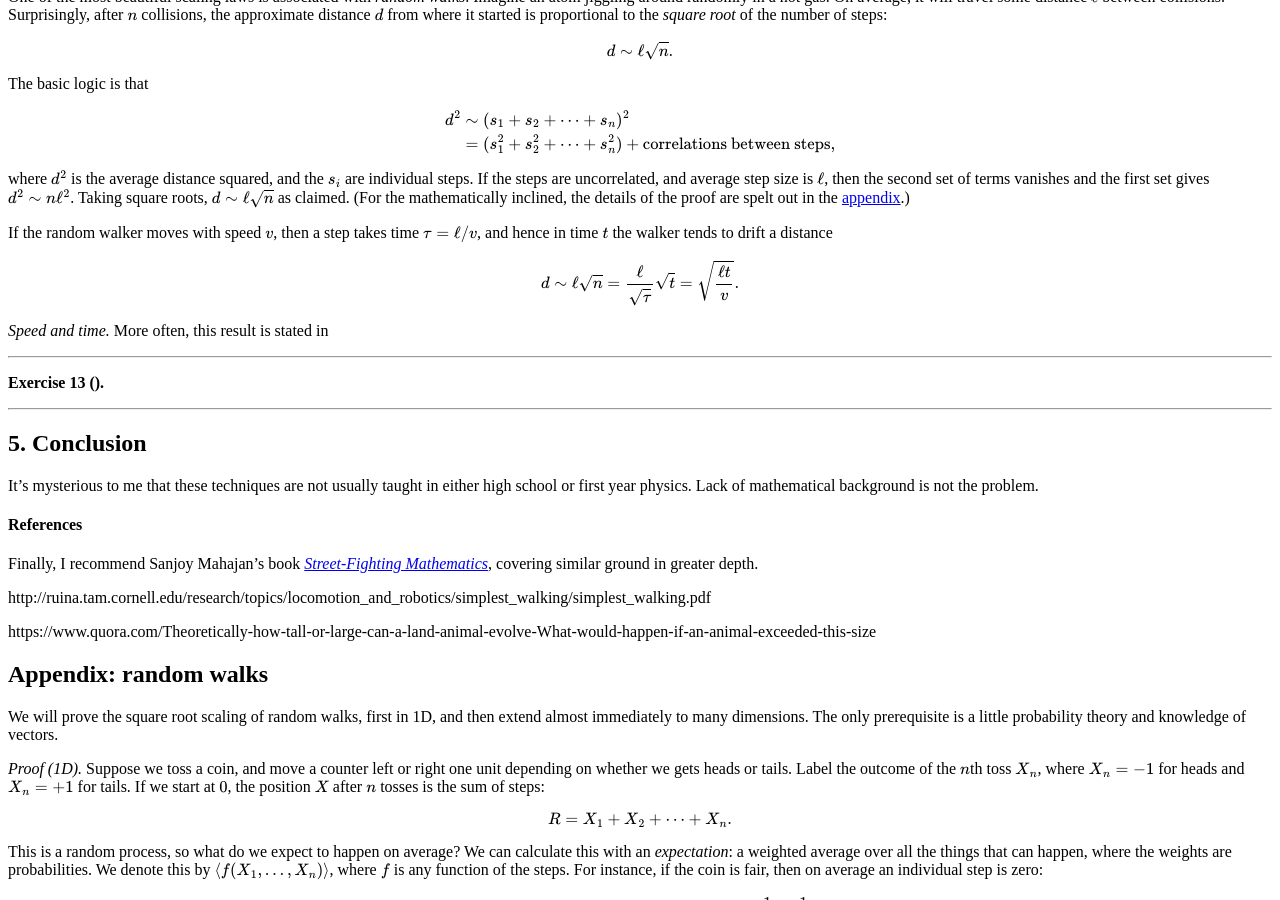
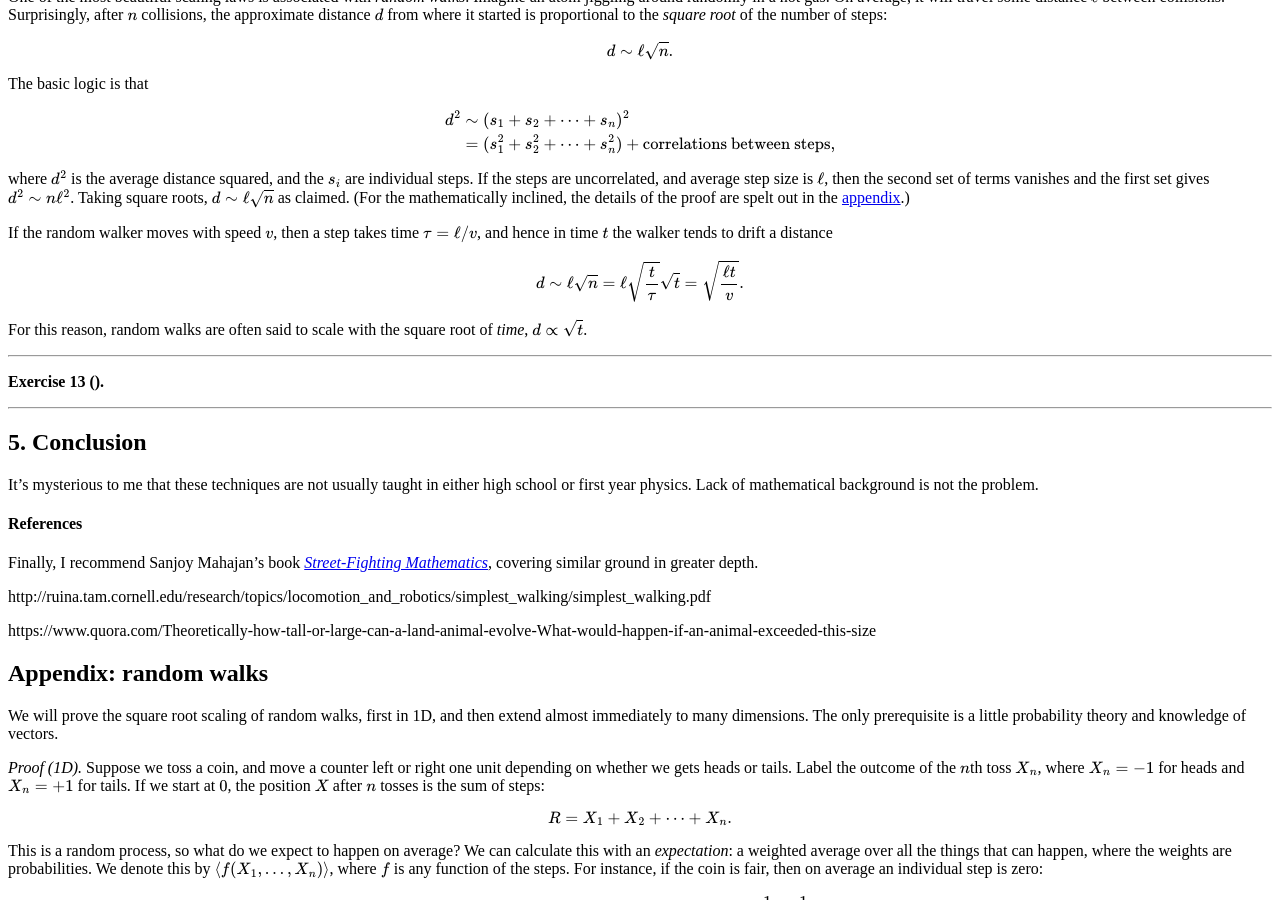
Before and after one commit to hapax/hapax.github.io, a Jekyll site: the page built from assets/simple-physics.md, in a window 1280 px wide and 900 px high, scrolled down 9209 px. Built offline with Jekyll 4.4.1, drawn with Linux system fonts in a browser that asks for light colours; our own code applies the rules of GitHub Pages for plain Markdown files; formulas are drawn with MathJax 3; a script that is not in the unit is left out.

Commit message:
Update simple-physics.md

```diff
--- a/assets/simple-physics.md
+++ b/assets/simple-physics.md
@@ -1011,11 +1011,13 @@ $\tau = \ell/v$, and hence in time $t$ the walker tends to drift a
 distance
 
 $$
-d \sim \ell \sqrt{n} = \frac{\ell}{\sqrt{\tau}} \sqrt{t} =
+d \sim \ell \sqrt{n} = \ell \sqrt{\frac{t}{\tau}} \sqrt{t} =
 \sqrt{\frac{\ell t}{v}}.
 $$
 
-*Speed and time.* More often, this result is stated in
+For this reason, random walks are often said to scale with the square
+root of *time*, $d \propto \sqrt{t}$.
+
 
 ---
 
```
